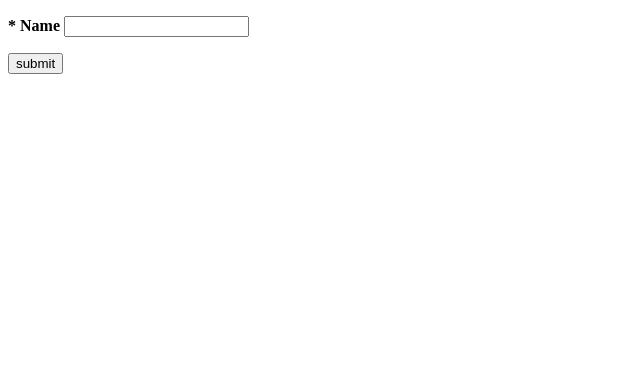
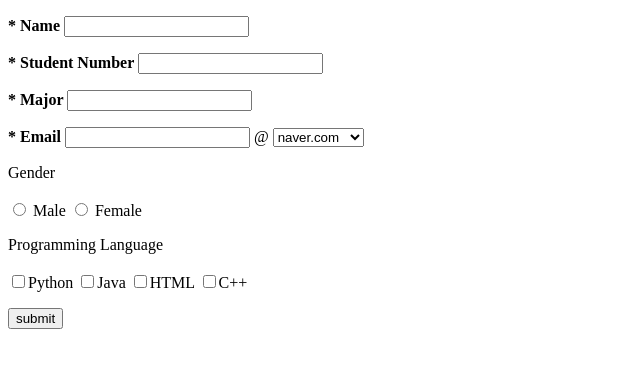
Before and after one commit to LJongJoo/2023-1-OSSPrac-LetsGitIt-3, a Python web app: template templates/main.html in a window 1280 px wide. Shown: the top 368 px of the page, without its empty margins (0-640 px from the left). Run offline with Jinja, Linux system fonts and the light colour scheme; the template is opened without the code that fills it, so the values that code supplies are empty.

Commit message:
2023/05/04 main.html input창 및 HTTP request 설정

```diff
--- a/templates/main.html
+++ b/templates/main.html
@@ -1,7 +1,6 @@
 <!DOCTYPE html>
 <html lang="en">
 <head>
-
     <title>main page</title>
     <script>
         function validateForm(){
@@ -20,17 +19,46 @@
         }
     </script>
 </head>
-<body>
-    <form method="POST" onsubmit="return validateForm()">
+<body> <!-- /result api에 대한 POST 전송 -->
+    <form action='/result' method="POST" onsubmit="return validateForm()">
 
-        <p><b>* Name</b> <input type="'text" id='name'name="name"/> </p>
+        <p><b>* Name</b> <input type="'text" id='name'name="name"/></p>
 
+        <p><b>* Student Number </b><input type="text" id='number' name="number"></p>
 
+        <p><b> * Major </b><input type="text" id='major' name ="major"/></p>
+
+        <p>
+            <b> * Email </b> <input type="email_id" id="email_id" name="email_id"/>
+            @
+            <select id="email_addr" name="email_addr"> <!-- drop down list -->
+                <option value="naver.com">naver.com</option>
+                <option value="gmail.com">gmail.com</option>
+                <option value="hanmail.net">hanmail.net</option>
+                <option value="nate.com">nate.com</option>
+            </select>
+        </p>
+
+        <p>
+            Gender
+            <br>
+            <br> <!-- Gender radio button -->
+            <input type="radio" name="gender" value="Male"> Male
+            <input type="radio" name="gender" value="Female"> Female
+        </p>
+
+        <p>
+            Programming Language
+            <br>
+            <br> <!-- Programming Language Checkbox -->
+            <input type="checkbox" name="chkbox" value="Python"/>Python
+            <input type="checkbox" name="chkbox" value="Java"/>Java
+            <input type="checkbox" name="chkbox" value="HTML"/>HTML
+            <input type="checkbox" name="chkbox" value="C++"/>C++
+        </p>
+
+        <!-- Submit button -->
         <p><button type='submit' value="submit">submit</button></p>
-
     </form>
-
-
-
 </body>
 </html>
```
